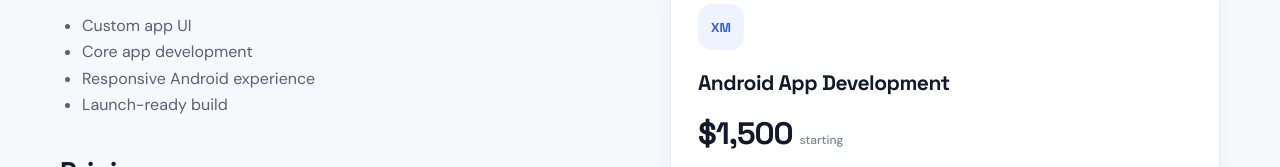
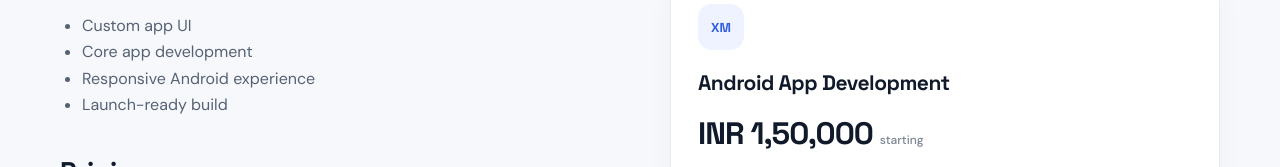
Before and after one commit to prateekgrewal123/uxdigitalgroup, a plain HTML site: page android-app-development.html in a window 1280 px wide. Shown: the part 519-686 px from the top of the page. Drawn offline with Linux system fonts and the light colour scheme.

Commit message:
Update android-app-development.html

```diff
--- a/android-app-development.html
+++ b/android-app-development.html
@@ -2,7 +2,7 @@
 <title>Android App Development | XM Service</title><meta name="description" content="Digital marketing and technology services from XM SERVICE (GST Number - 06ELLPR9167R1ZR).">
 <link rel="stylesheet" href="assets/style.css"></head><body><header><div class="container"><div class="nav"><a class="logo" href="index.html"><span class="mark">UX</span><span>XM Service</span></a><nav class="links"><a class="" href="index.html">Home</a><a class="" href="services.html">Services</a><a class="" href="packages.html">Packages</a><a class="" href="about.html">About Us</a><a class="" href="process.html">Our Process</a><a class="" href="faq.html">FAQ</a><a class="" href="contact.html">Contact</a><a class="nav-cta" href="contact.html">Get Started</a></nav><button class="menu" data-menu aria-label="Open menu">☰</button></div></div></header>
 <main><section class="page-hero"><div class="container"><span class="eyebrow">Service</span><h1>Android App Development</h1><p>Custom Android application design and development for business use.</p></div></section>
-<section><div class="container split"><div class="prose"><h2>What’s included</h2><ul><li>Custom app UI</li><li>Core app development</li><li>Responsive Android experience</li><li>Launch-ready build</li></ul><h2>Pricing</h2><p><strong>INR 1,00,500 starting price.</strong> Final pricing depends on scope, features and deliverables.</p><h2>Next step</h2><p>Send your requirements and we can discuss the appropriate scope for your project.</p><a class="btn primary" href="contact.html">Get Started</a></div><div class="card"><div class="icon">XM</div><h3>Android App Development</h3><div class="price">$1,500 <small>starting</small></div><ul class="list"><li>Custom app UI</li><li>Core app development</li><li>Responsive Android experience</li><li>Launch-ready build</li></ul><a class="btn primary" href="contact.html">Request This Service</a></div></div></section></main>
+<section><div class="container split"><div class="prose"><h2>What’s included</h2><ul><li>Custom app UI</li><li>Core app development</li><li>Responsive Android experience</li><li>Launch-ready build</li></ul><h2>Pricing</h2><p><strong>INR 1,00,500 starting price.</strong> Final pricing depends on scope, features and deliverables.</p><h2>Next step</h2><p>Send your requirements and we can discuss the appropriate scope for your project.</p><a class="btn primary" href="contact.html">Get Started</a></div><div class="card"><div class="icon">XM</div><h3>Android App Development</h3><div class="price">INR 1,50,000 <small>starting</small></div><ul class="list"><li>Custom app UI</li><li>Core app development</li><li>Responsive Android experience</li><li>Launch-ready build</li></ul><a class="btn primary" href="contact.html">Request This Service</a></div></div></section></main>
 <footer><div class="container"><div class="footer-grid">
 <div class="footer-brand"><a class="logo" href="index.html"><span class="mark">UX</span><span>XM SERVICE (GST Number - 06ELLPR9167R1ZR)</span></a>
 <p>Digital marketing and technology services for businesses seeking practical, modern solutions.</p></div>
```
